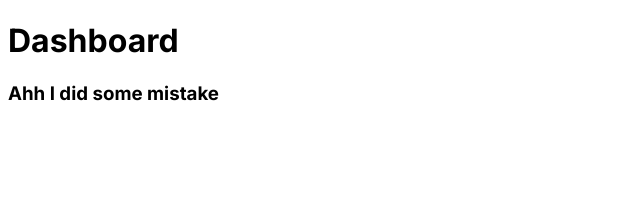
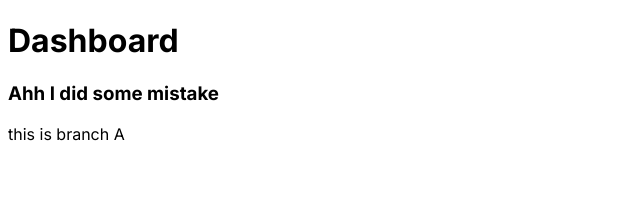
Before and after one commit to Imtiaz4530/next_dummy, a Next.js app: page /dashboard in a window 1280 px wide. Shown: the top 214 px of the page, without its empty margins (0-640 px from the left). Built offline with nearby package versions, Linux system fonts and the light colour scheme.

Commit message:
branchA update1

```diff
--- a/app/dashboard/page.js
+++ b/app/dashboard/page.js
@@ -5,6 +5,7 @@ const Dashboard = () => {
     <div>
       <h1>Dashboard</h1>
       <h3>Ahh I did some mistake</h3>
+      <p>this is branch A</p>
     </div>
   );
 };
```
